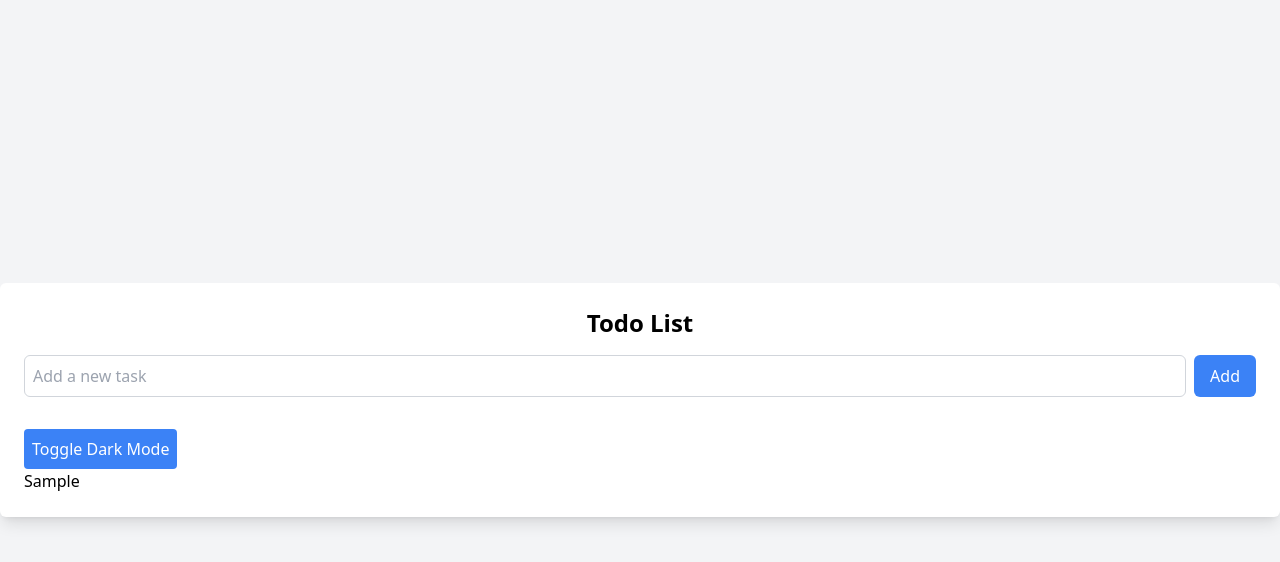
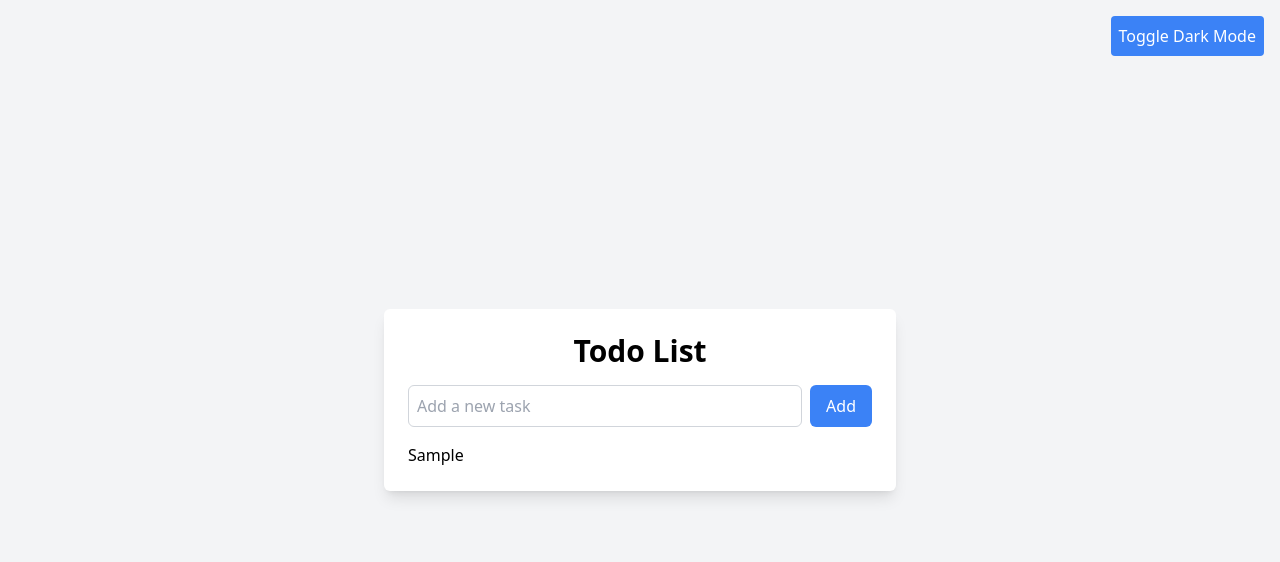
Before and after one commit to RedXin20/todoList, a website: page src/index.html in a window 1280 px wide. Both pictures are taken after typing "Sample" into the empty fields and a click on the button "Add". Drawn offline with nearby package versions, Linux system fonts and the light colour scheme.

Commit message:
overhaul + implementation

```diff
--- a/src/index.html
+++ b/src/index.html
@@ -6,18 +6,28 @@
     <script src="https://cdn.tailwindcss.com"></script>
     <script>
       tailwind.config = {
-        darkMode: "class", // Enable dark mode via class strategy, thanks GPT!
+        darkMode: "class", // Enable dark mode via class strategy
       };
     </script>
     <title>To-do List</title>
   </head>
-  <body
-    class="flex items-center justify-center min-h-screen bg-gray-100 dark:bg-gray-900 dark:text-white"
+  <body class="min-h-screen bg-gray-100 dark:bg-gray-900 dark:text-white">
+    <!-- Outer full-page wrapper -->
+    <div class="flex items-center justify-center min-h-screen dark:bg-gray-900">
+      <button
+        id="theme-toggle"
+        class="absolute top-4 right-4 bg-blue-500 text-white p-2 rounded hover:bg-blue-600"
       >
+        Toggle Dark Mode
+      </button>
+
+      <!-- Inner content wrapper -->
       <div
-      class="bg-white w-full h-full p-6 shadow-lg rounded-md dark:bg-gray-800 dark:text-white"
+        class="bg-white w-full max-w-lg p-6 shadow-lg rounded-md dark:bg-gray-800"
       >
-      <h1 class="text-2xl font-bold text-center mb-4">Todo List</h1>
+        <h1 class="text-3xl font-bold text-center mb-4 dark:text-white">
+          Todo List
+        </h1>
         <div class="flex space-x-2 mb-4">
           <input
             id="inputField"
@@ -32,15 +42,14 @@
             Add
           </button>
         </div>
-      <button
-        id="theme-toggle"
-        class="mt-4 bg-blue-500 text-white p-2 rounded hover:bg-blue-600"
-      >
-        Toggle Dark Mode
-      </button>
 
-      <div class="to-dos space-y-2" id="toDoContainer"></div>
+        <div
+          class="to-dos space-y-2 mt-4 dark:text-white"
+          id="toDoContainer"
+        ></div>
       </div>
+    </div>
+
     <script src="route.js"></script>
   </body>
 </html>
--- a/src/route.js
+++ b/src/route.js
@@ -1,21 +1,29 @@
 const addToDoButton = document.getElementById("addToDo");
 const toDoContainer = document.getElementById("toDoContainer");
 const inputField = document.getElementById("inputField");
+const toggleButton = document.getElementById("theme-toggle");
 
-addToDoButton.addEventListener("click", function () {
+function addToDo() {
   if (!inputField.value.trim()) return; // Prevent adding empty tasks
 
   const paragraph = document.createElement("p"); // Create a new paragraph element
   paragraph.innerText = inputField.value; // Set its content to the input field's value
+  paragraph.classList.add("text-black", "dark:text-white");
   toDoContainer.appendChild(paragraph); // Attach paragraph to the todo container
-  inputField.value = ""; // Clearing the input field once prompt has been added.
+  inputField.value = ""; // Clearing the input field once prompt has been added.}
 
   paragraph.addEventListener("click", function () {
     paragraph.remove("p");
   });
+}
+
+addToDoButton.addEventListener("click", addToDo);
+
+inputField.addEventListener("keydown", function (event) {
+  if (event.key === "Enter") {
+    addToDo();
+  }
 });
-
-const toggleButton = document.getElementById("theme-toggle");
 
 toggleButton.addEventListener("click", function () {
   document.body.classList.toggle("dark");
```
Lines whose indentation alone changed are shown as unchanged.
